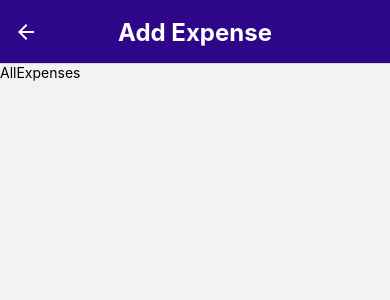
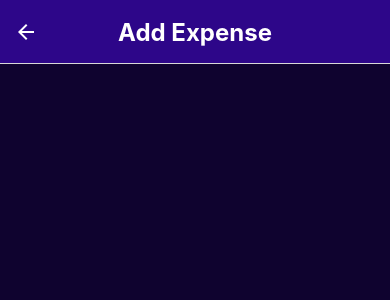
Before and after one commit to KayKay1992/React_Native_Course, a React Native app: screen /ManageExpenses in a window 390 px wide. Shown: the top 300 px of the page. Built offline with nearby package versions, Linux system fonts and the light colour scheme.

Commit message:
Adding Delete Button

```diff
--- a/screens/ManageExpenses.js
+++ b/screens/ManageExpenses.js
@@ -1,6 +1,8 @@
 
 import { useLayoutEffect } from 'react';
-import { Text } from 'react-native'
+import { StyleSheet, Text, View } from 'react-native'
+import IconButton from '../components/UI/iconButton';
+import { GlobalStyles } from '../constants/styles';
 
 export default function ManageExpenses({route, navigation}) {
   const edittedExpenseId = route.params?.expenseId;
@@ -14,9 +16,35 @@
     }, [navigation, isEditing])
   })
 
+  function deleteExpenseHandler(){
+
+  }
 
 
   return (
-    <Text>AllExpenses</Text>
+    <View style={styles.container}>
+      {/* Adding buttons closing d modals without editing, closing the modal after editing and deleting */}
+      {isEditing &&
+      <View style={styles.deleteContainer}>
+       <IconButton icon='trash' color={GlobalStyles.colors.error500} size={36} onPress={deleteExpenseHandler}/>
+       </View>}
+    </View>
   )
 }
+
+const styles = StyleSheet.create({
+  container: {
+    flex: 1,
+    padding: 24,
+    backgroundColor: GlobalStyles.colors.primary800,
+
+  },
+  deleteContainer: {
+    marginTop: 16,
+    paddingTop: 8,
+    borderTopWidth: 2,
+    borderColor: GlobalStyles.colors.primary200,
+    justifyContent: 'center',
+    alignItems: 'center',
+  }
+});
```
